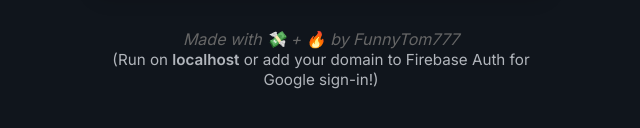
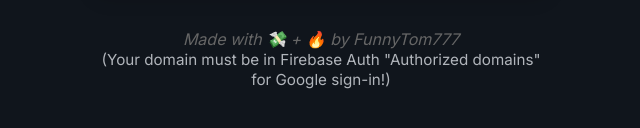
Before and after one commit to FunnyTom777/FunnyTom777.github.io, a plain HTML site: page Barkworkstrade.html in a window 1280 px wide. Shown: the part 332-460 px from the top of the page, 319-959 px from the left. Drawn offline with Linux system fonts and the light colour scheme; no server answers.

Commit message:
Update Barkworkstrade.html

```diff
--- a/Barkworkstrade.html
+++ b/Barkworkstrade.html
@@ -130,7 +130,7 @@
 
     <div class="footer">
       <em>Made with 💸 + 🔥 by FunnyTom777</em><br>
-      <span class="muted" style="font-size:0.95em;">(Run on <b>localhost</b> or add your domain to Firebase Auth for Google sign-in!)</span>
+      <span class="muted" style="font-size:0.95em;">(Your domain must be in Firebase Auth "Authorized domains" for Google sign-in!)</span>
     </div>
   </div>
 
```
